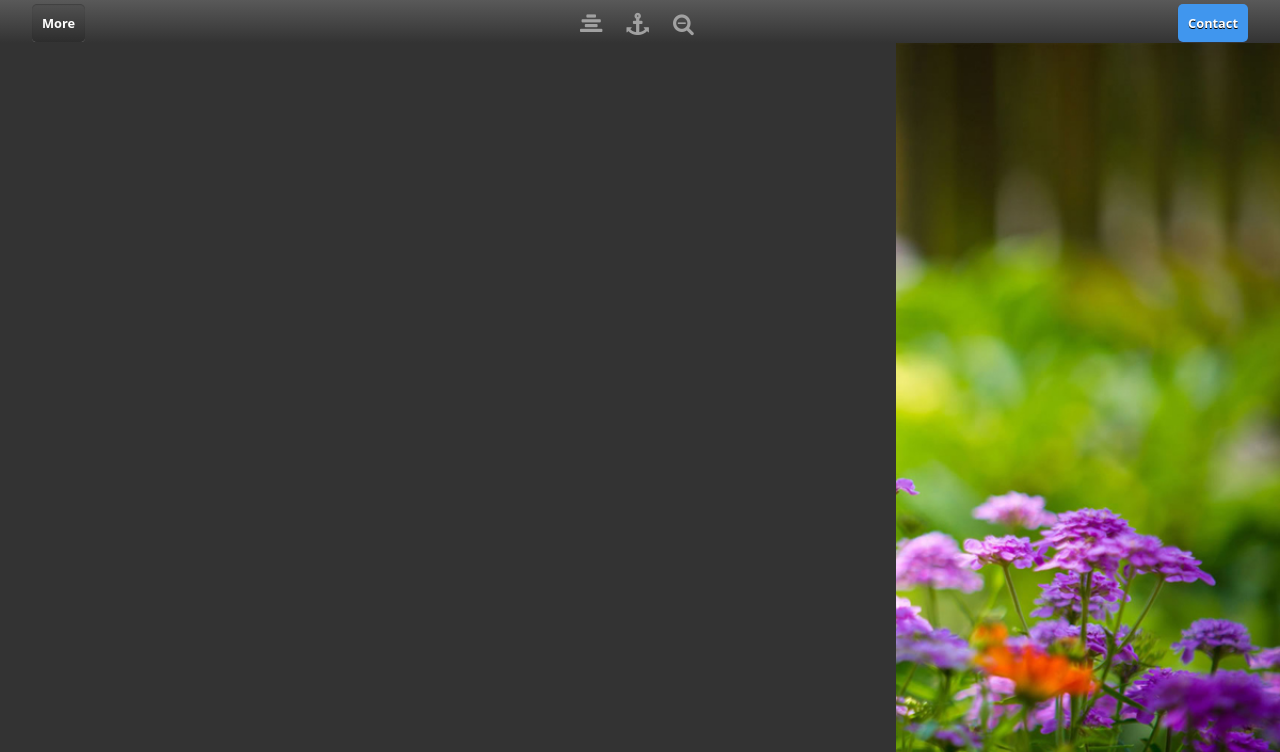
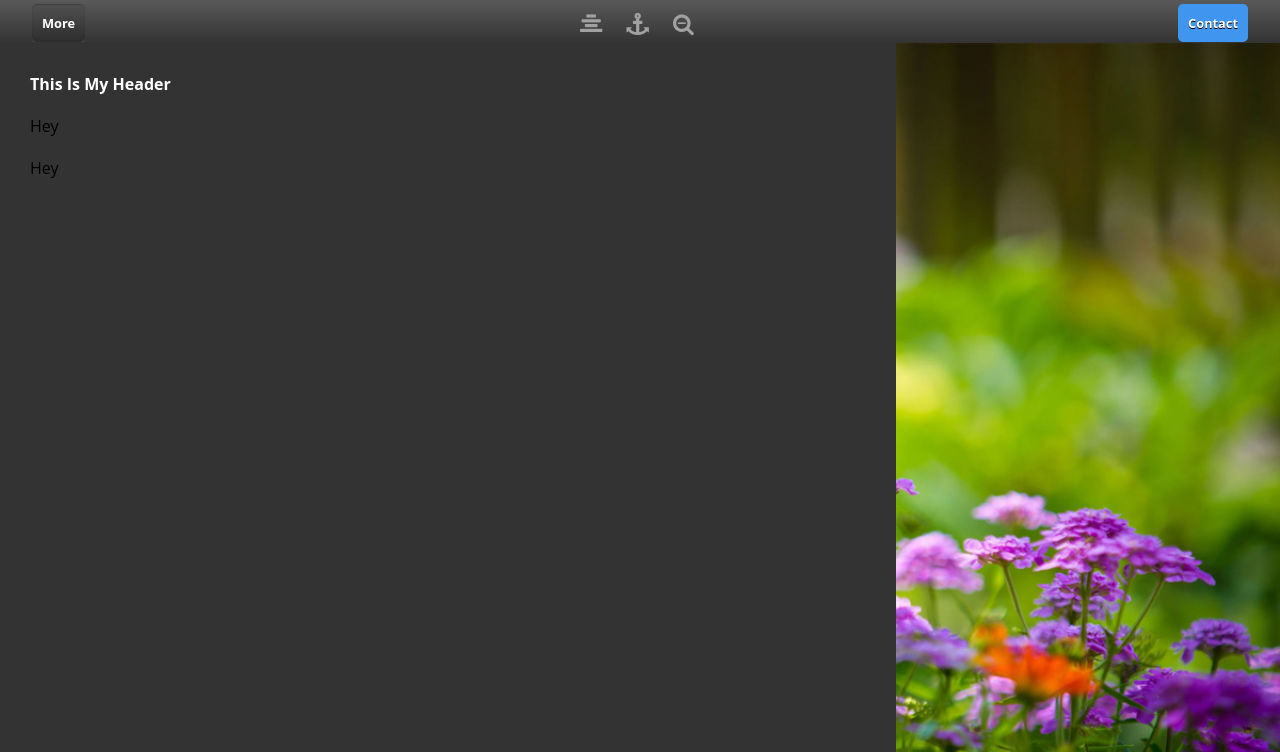
Before and after one commit to arsood/whitespace-js, a plain HTML site: page index.html in a window 1280 px wide. Both pictures are taken after a click on the link "More". Shown: the top 752 px of the page. Drawn offline with Linux system fonts and the light colour scheme.

Commit message:
Newest stuff

```diff
--- a/css/style.css
+++ b/css/style.css
@@ -339,6 +339,22 @@ body:last-child {
 
 /*SLIDING MENUS*/
 
+.sliding-menu-nav {
+	list-style-type:none;
+	margin:20px 0 0 20px;
+	padding:0;
+}
+
+.sliding-menu-nav li {
+	padding:10px;
+}
+
+.sliding-menu-nav li.nav-header {
+	text-transform:capitalize;
+	font-weight:bold;
+	color:#FFF;
+}
+
 /*Sliding Menu Left 1*/
 
 .sliding-menu-left-1 {
--- a/index.html
+++ b/index.html
@@ -14,7 +14,13 @@
 <body class="body-slight-gray">
 
 	<div id="myMenu" class="sliding-menu-left-1">
-
+    	<ul class="sliding-menu-nav">
+        	<li class="nav-header">
+            	This is my header
+            </li>
+            <li>Hey</li>
+            <li>Hey</li>
+        </ul>
     </div>
 
 	<nav class="navbar navbar-black navbar-fixed-top">
@@ -77,6 +83,10 @@
         </div>
     </div>
 
+    <div class="padded-container">
+    	<a href="#" class="btn btn-blue-primary-1">Take Me Away</a>
+    </div>
+
     <footer class="footer footer-fixed footer-white">
     	<div class="footer-element active">
         	<div class="footer-element-icon">
```
